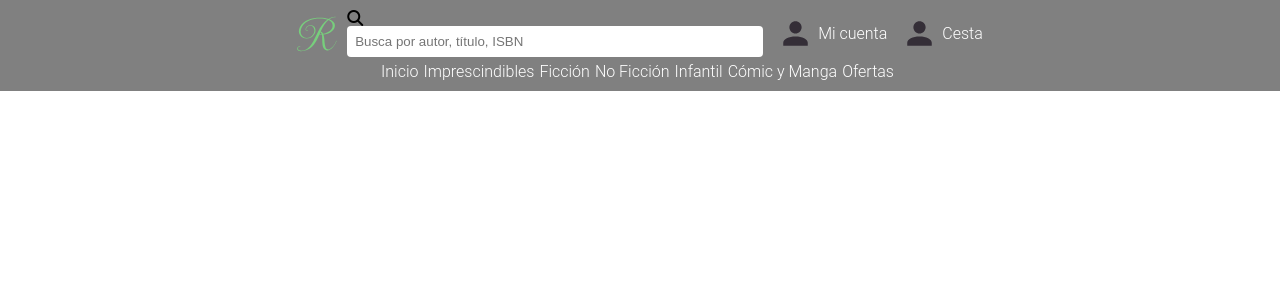
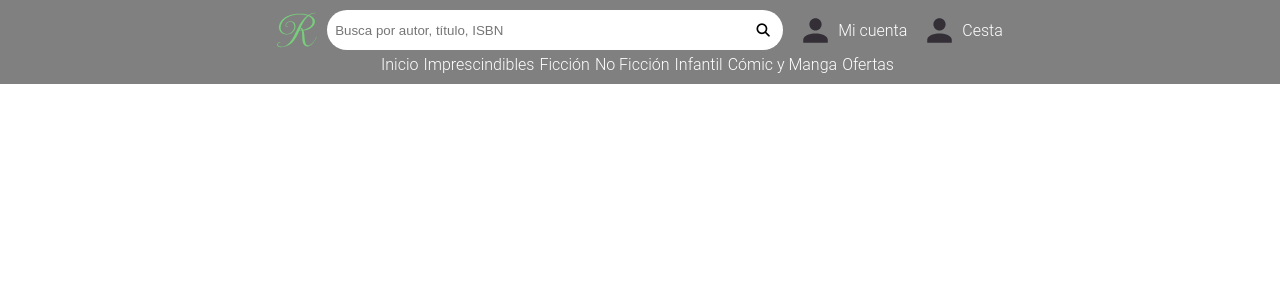
Before and after one commit to 0xMGuerra/TestTemplate, an Angular app: page / in a window 1280 px wide. Shown: the top 300 px of the page. Built offline with nearby package versions, Linux system fonts and the light colour scheme.

Commit message:
first version search bar

```diff
--- a/src/app/navbar/navbar.component.css
+++ b/src/app/navbar/navbar.component.css
@@ -27,11 +27,15 @@
 }
 
 .left,
-.right,
-center {
+.right{
   display: flex;
-  /*flex: initial;*/
 }
+
+.center {
+  display: flex;
+  flex-direction: row-reverse;
+}
+
 .left {
   margin-right: 10px;
 }
@@ -48,9 +52,18 @@ icon {
 input {
   display: flex;
   width: 400px;
+  border-radius: 40px 0 0 40px;
   padding: 8px;
   border: none;
-  border-radius: 4px;
+}
+
+.searchbutton{
+  background-color: white;
+  border: none;
+  border-radius: 0 40px 40px 0;
+  cursor: pointer;
+  height: 40px;
+  width: 40px;
 }
 
 .right span{
--- a/src/app/navbar/navbar.component.html
+++ b/src/app/navbar/navbar.component.html
@@ -4,10 +4,10 @@
       <img src="../assets/Logo.svg" alt="Logo" class="logo"/>
     </div>
     <div class="center">
-      <i class="fa-solid fa-magnifying-glass textarea-icon">
-        <input type="text" placeholder="Busca por autor, título, ISBN">
-
-      </i>
+      <button id="search-icon" class="searchbutton" aria-label="Buscar">
+        <i class="fa-solid fa-magnifying-glass textarea-icon"></i>
+      </button>
+      <input type="text" placeholder="Busca por autor, título, ISBN">
     </div>
     <div class="right">
       <div class="account" hidden="false">
```
